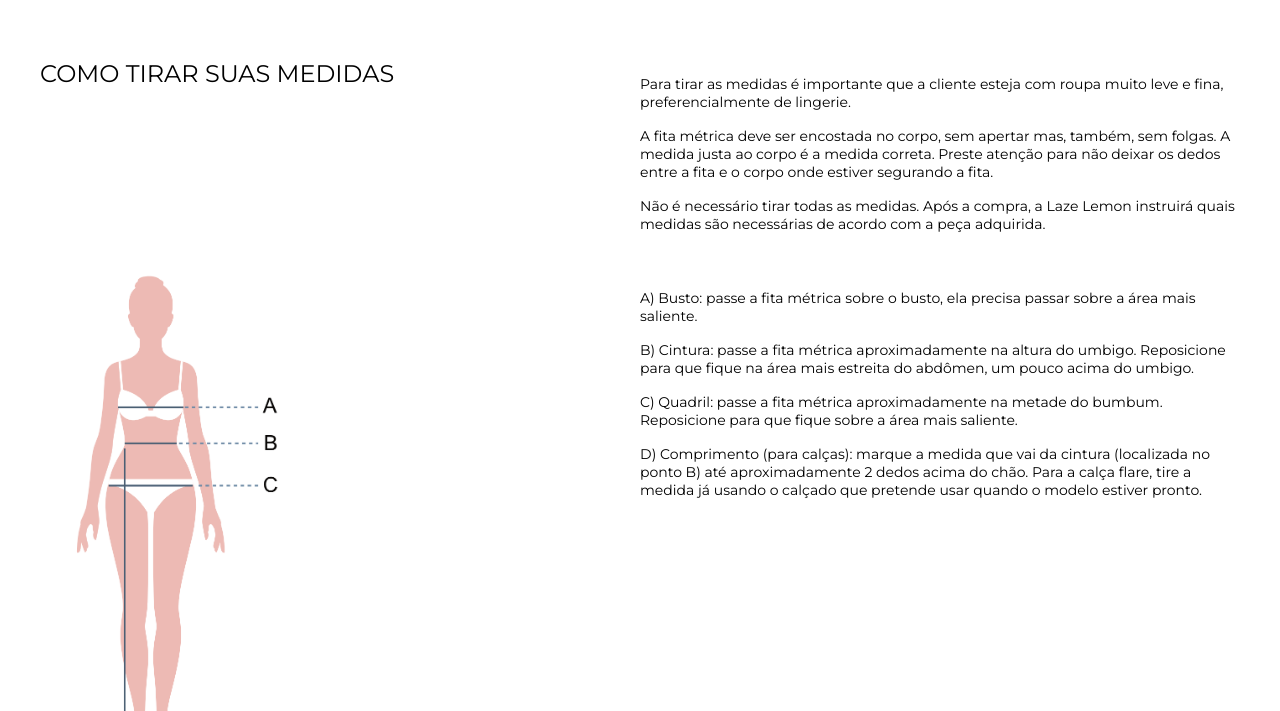
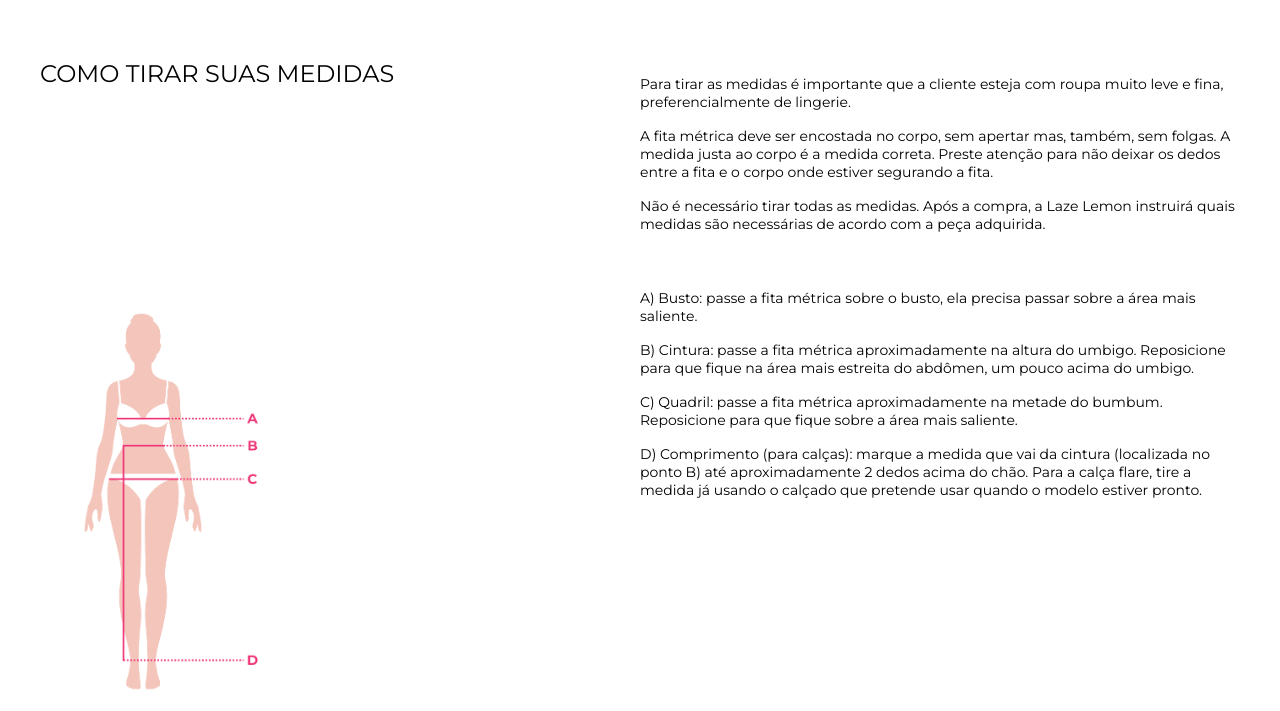
Before and after one commit to ortegavan/work-lazelemon, a plain HTML site: page medidas.html in a window 1280 px wide. Shown: the part 89-800 px from the top of the page. Drawn offline with Linux system fonts and the light colour scheme.

Commit message:
[chore] alterada imagem de medidas

```diff
--- a/medidas.html
+++ b/medidas.html
@@ -64,7 +64,7 @@
         </div>
     </section>
     <section class="container institucional margin-40">
-        <img src="img/medidas.png" alt="medidas laze lemon" width="260" />
+        <img src="img/medidas.jpg" alt="medidas laze lemon" width="260" />
         <div class="col">
             <p>
                 A) Busto: passe a fita métrica sobre o busto, ela precisa passar sobre a área mais saliente.
```
Also changed, not shown: img/medidas.jpg (added), img/medidas.png (deleted).
